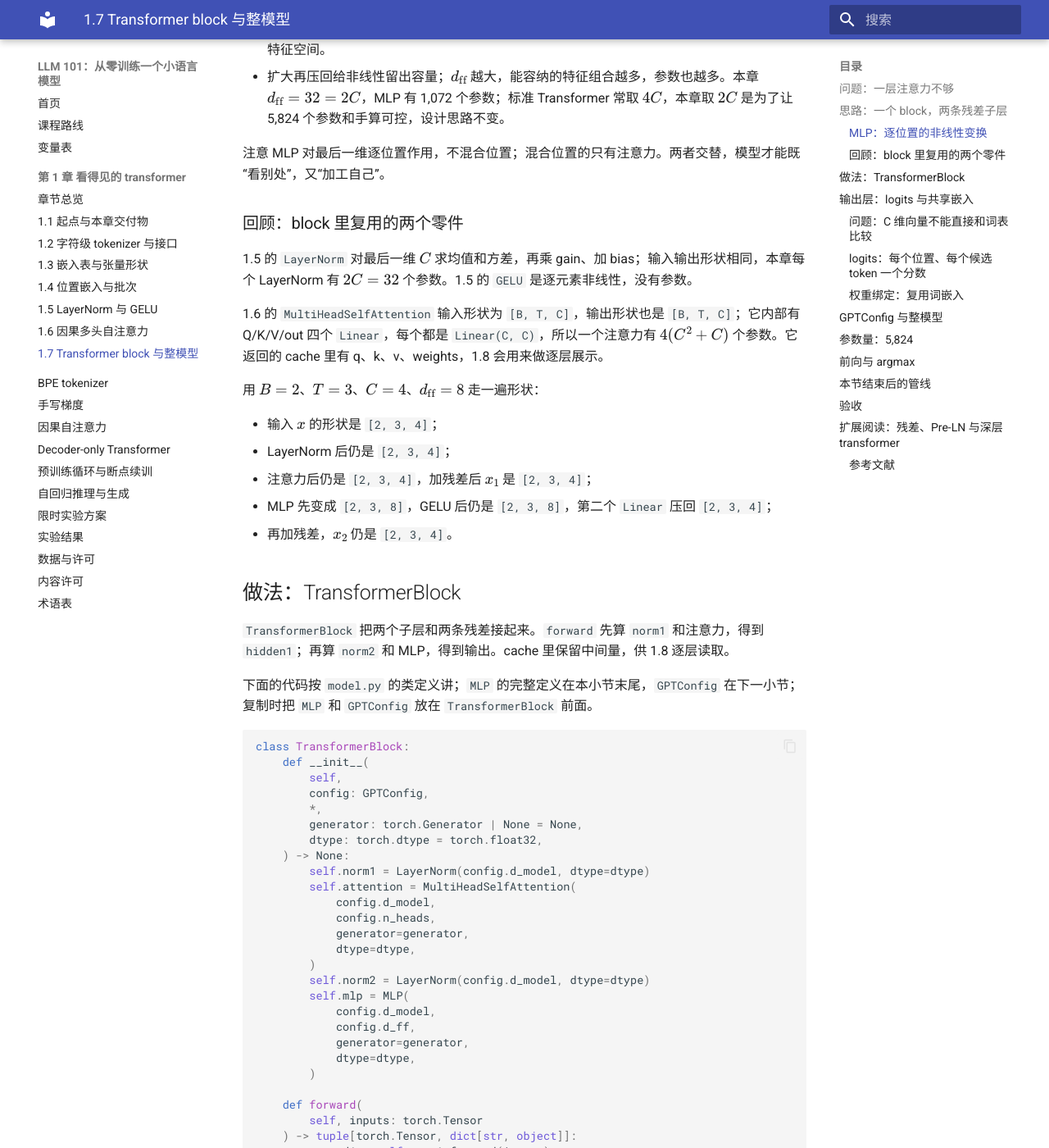
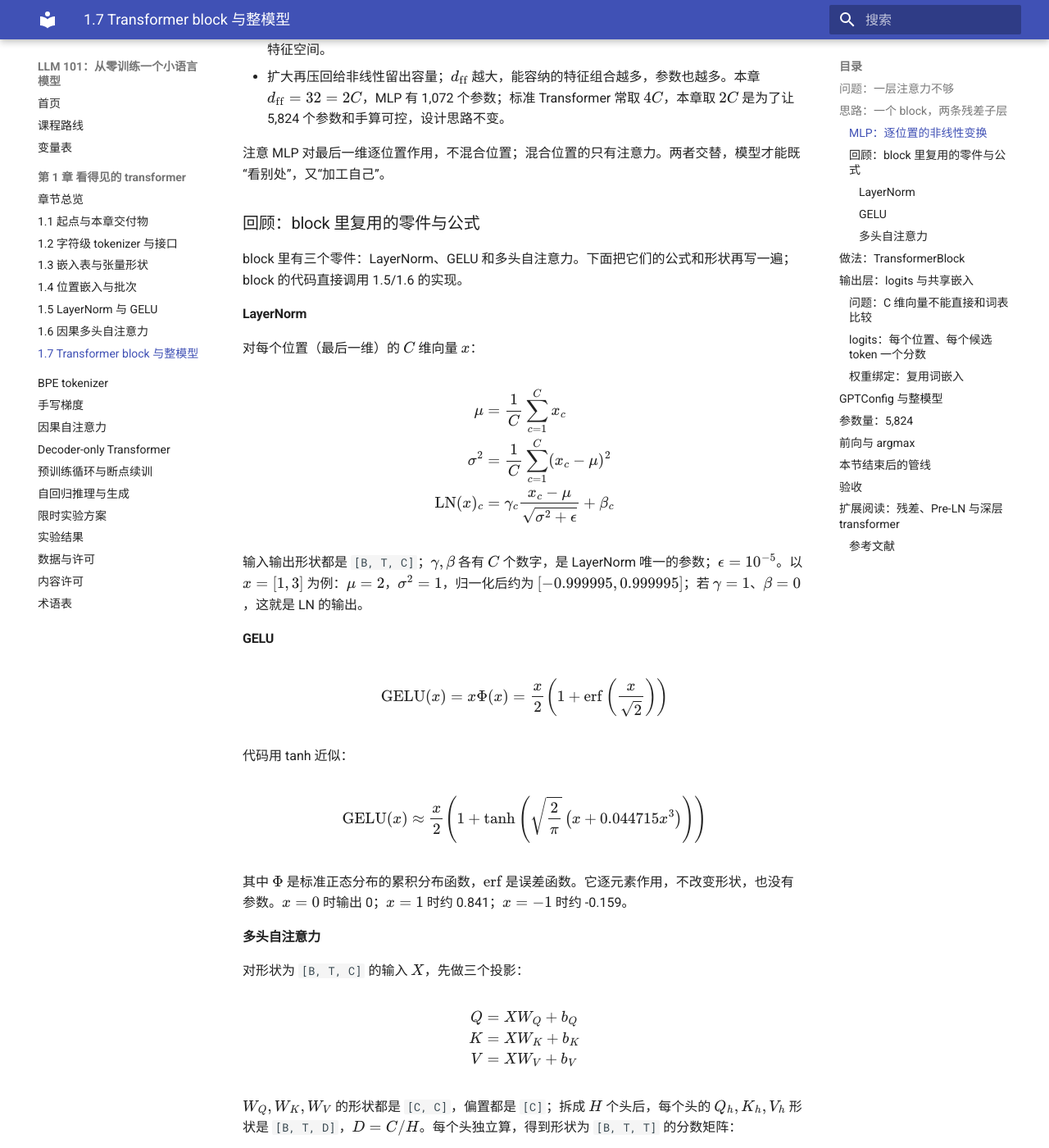
Before and after one commit to tigersoldier/llm-101, an MkDocs documentation site: the page built from docs/course/ch01/1.7.md, in a window 1280 px wide and 1400 px high, scrolled down 3363 px. Shown: the whole window at 82% size. Built offline with MkDocs 1.6.1 and Material for MkDocs 9.7.7, drawn with Linux system fonts in a browser that asks for light colours; some of the changed text lies outside the part shown.

Commit message:
Add formulas to the 1.7 review

```diff
--- a/docs/course/ch01/1.7.md
+++ b/docs/course/ch01/1.7.md
@@ -83,13 +83,89 @@ $$
 
 注意 MLP 对最后一维逐位置作用，不混合位置；混合位置的只有注意力。两者交替，模型才能既“看别处”，又“加工自己”。
 
-### 回顾：block 里复用的两个零件
+### 回顾：block 里复用的零件与公式
 
-1.5 的 `LayerNorm` 对最后一维 $C$ 求均值和方差，再乘 gain、加 bias；输入输出形状相同，本章每个 LayerNorm 有 $2C = 32$ 个参数。1.5 的 `GELU` 是逐元素非线性，没有参数。
+block 里有三个零件：LayerNorm、GELU 和多头自注意力。下面把它们的公式和形状再写一遍；block 的代码直接调用 1.5/1.6 的实现。
 
-1.6 的 `MultiHeadSelfAttention` 输入形状为 `[B, T, C]`，输出形状也是 `[B, T, C]`；它内部有 Q/K/V/out 四个 `Linear`，每个都是 `Linear(C, C)`，所以一个注意力有 $4(C^2 + C)$ 个参数。它返回的 cache 里有 q、k、v、weights，1.8 会用来做逐层展示。
+#### LayerNorm
 
-用 $B = 2$、$T = 3$、$C = 4$、$d_{\text{ff}} = 8$ 走一遍形状：
+对每个位置（最后一维）的 $C$ 维向量 $x$：
+
+$$
+\begin{aligned}
+\mu &= \frac{1}{C}\sum_{c=1}^{C}x_c \\
+\sigma^2 &= \frac{1}{C}\sum_{c=1}^{C}(x_c-\mu)^2 \\
+\operatorname{LN}(x)_c &= \gamma_c\frac{x_c-\mu}{\sqrt{\sigma^2+\epsilon}} + \beta_c
+\end{aligned}
+$$
+
+输入输出形状都是 `[B, T, C]`；$\gamma,\beta$ 各有 $C$ 个数字，是 LayerNorm 唯一的参数；$\epsilon=10^{-5}$。以 $x=[1,3]$ 为例：$\mu=2$，$\sigma^2=1$，归一化后约为 $[-0.999995,0.999995]$；若 $\gamma=1$、$\beta=0$，这就是 LN 的输出。
+
+#### GELU
+
+$$
+\operatorname{GELU}(x)=x\Phi(x)=\frac{x}{2}\left(1+\operatorname{erf}\left(\frac{x}{\sqrt{2}}\right)\right)
+$$
+
+代码用 tanh 近似：
+
+$$
+\operatorname{GELU}(x)\approx\frac{x}{2}\left(1+\tanh\left(\sqrt{\frac{2}{\pi}}\left(x+0.044715x^3\right)\right)\right)
+$$
+
+其中 $\Phi$ 是标准正态分布的累积分布函数，$\operatorname{erf}$ 是误差函数。它逐元素作用，不改变形状，也没有参数。$x=0$ 时输出 0；$x=1$ 时约 0.841；$x=-1$ 时约 -0.159。
+
+#### 多头自注意力
+
+对形状为 `[B, T, C]` 的输入 $X$，先做三个投影：
+
+$$
+\begin{aligned}
+Q &= XW_Q+b_Q \\
+K &= XW_K+b_K \\
+V &= XW_V+b_V
+\end{aligned}
+$$
+
+$W_Q,W_K,W_V$ 的形状都是 `[C, C]`，偏置都是 `[C]`；拆成 $H$ 个头后，每个头的 $Q_h,K_h,V_h$ 形状是 `[B, T, D]`，$D=C/H$。每个头独立算，得到形状为 `[B, T, T]` 的分数矩阵：
+
+$$
+S_h = \frac{Q_hK_h^\top}{\sqrt{D}}
+$$
+
+然后只保留 $j\le i$ 的位置（$j>i$ 的分数设为 $-\infty$）：
+
+$$
+S_{h,ij}^{\text{masked}} =
+\begin{cases}
+S_{h,ij}, & j \le i, \\
+-\infty, & j > i
+\end{cases}
+$$
+
+对每一行做 softmax：
+
+$$
+A_h = \operatorname{softmax}(S_h^{\text{masked}})
+$$
+
+$A_h$ 的形状也是 `[B, T, T]`。
+
+加权求和：
+
+$$
+O_h = A_hV_h
+$$
+
+$O_h$ 的形状是 `[B, T, D]`；把 $H$ 个头拼回 `[B, T, C]`，再过输出投影：
+
+$$
+\operatorname{output} = \operatorname{Concat}(O_1,\ldots,O_H)W_O+b_O
+$$
+
+$W_O$ 的形状是 `[C, C]`，$b_O$ 是 `[C]`；整个注意力有 $4(C^2+C)$ 个参数，本章是 1,088。1.6 的 3 位置手算给出了完整的数值例子；这里只复习公式和形状。
+
+用 $B=2$、$T=3$、$C=4$、$d_{\text{ff}}=8$ 走一遍形状：
 
 - 输入 $x$ 的形状是 `[2, 3, 4]`；
 - LayerNorm 后仍是 `[2, 3, 4]`；
```
